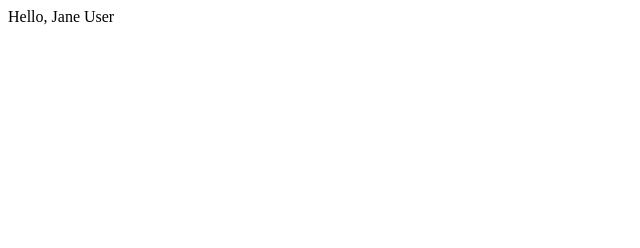
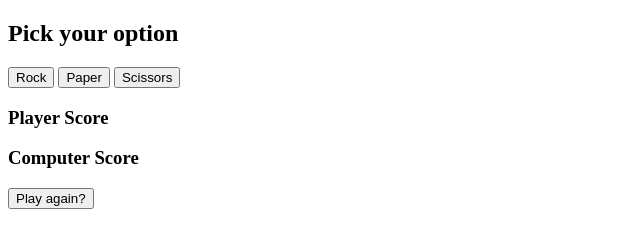
Before and after one commit to kariymam/rock-paper-scissors, a website: page src/index.html in a window 1280 px wide. Shown: the whole page, without its empty margins (0-640 px from the left). Drawn offline with Linux system fonts and the light colour scheme.

Commit message:
init typescript

```diff
--- a/src/index.html
+++ b/src/index.html
@@ -12,6 +12,30 @@
   </header>
   <main>
         <!-- Rock, Paper, Scissors game incoming -->
+        <h2>
+          Pick your option
+        </h2>
+        <div class="choice-container">
+          <button id="rock-btn" class="btn">Rock</button>
+          <button id="paper-btn" class="btn">Paper</button>
+          <button id="scissors-btn" class="btn">Scissors</button>
+        </div>
+        <div class="score-container">
+          <div id="player-score">
+            <h3>
+              Player Score
+            </h3>
+          </div>
+           <div id="computer-score">
+            <h3>
+              Computer Score
+            </h3>
+          </div>
+          <div id="result">
+            <p id="results-msg"></p>
+            <p id="winner-msg"></p>
+            <button class="btn hidden" id="reset-game-btn">Play again?</button>
+          </div>
   </main>
   <footer>
   </footer>
--- a/src/index.js
+++ b/src/index.js
@@ -1,5 +1,2 @@
-function greeter(person) {
-    return "Hello, " + person;
-}
-var user = "Jane User";
-document.body.textContent = greeter(user);
+var choiceBtns = document.getElementsByClassName('btn');
+console.log(choiceBtns);
```
Also changed, not shown: index.ts (+2 -7 lines), 1 other file.
